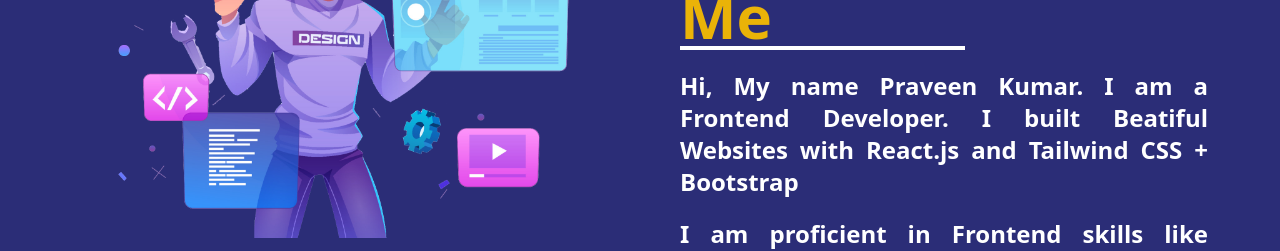
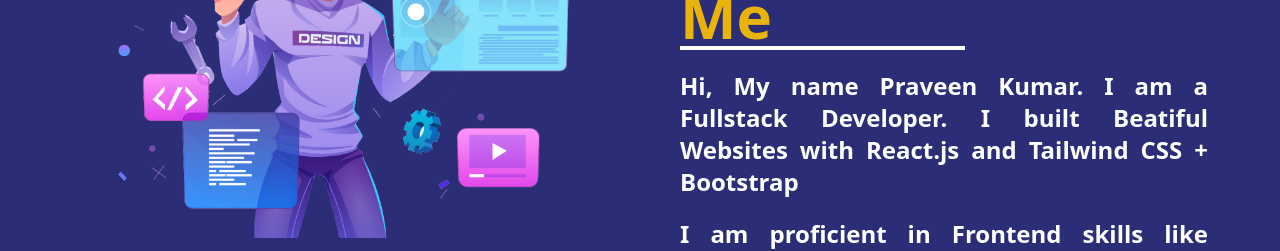
Before and after one commit to Praveen-Kr-S/my_portfolio_2.0, a React (Create React App) app: page / in a window 1280 px wide. Shown: the part 1042-1293 px from the top of the page. Built offline with nearby package versions, Linux system fonts and the light colour scheme.

Commit message:
Update About.js

```diff
--- a/src/components/About.js
+++ b/src/components/About.js
@@ -4,7 +4,7 @@
 const About = () => {
 
   const config = {
-    line1 : 'Hi, My name Praveen Kumar. I am a Frontend Developer. I built Beatiful Websites with React.js and Tailwind CSS + Bootstrap',
+    line1 : 'Hi, My name Praveen Kumar. I am a Fullstack Developer. I built Beatiful Websites with React.js and Tailwind CSS + Bootstrap',
     line2 : 'I am proficient in Frontend skills like React.js, JavaScript, Redux ToolKit,  Fetch & Axios and many more',
     line3 : 'In backend I know Node.js, Express.js, Python, MySQL, MongoDB & Mongoose'
   }
```
